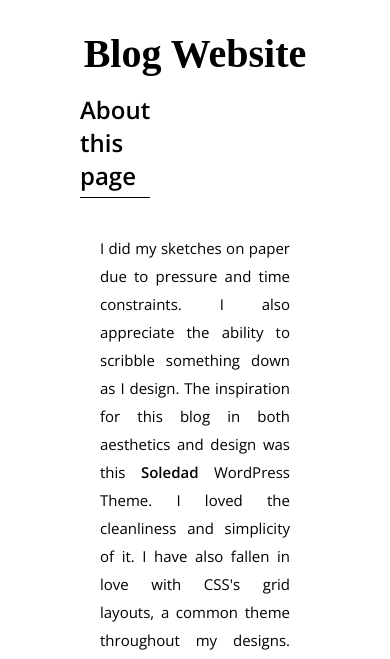
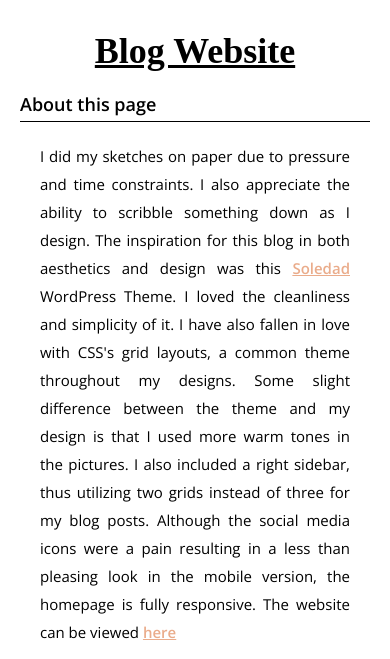
Before and after one commit to NoluHleko/WebDesign, a Flask app: page /workflow in a window 390 px wide. Shown: the top 659 px of the page. Run offline with Flask 2, Linux system fonts and the light colour scheme; some web fonts are replaced.

Commit message:
small changes on the css

```diff
--- a/portfolio/static/css/style.css
+++ b/portfolio/static/css/style.css
@@ -122,7 +122,7 @@ body{
     padding:16px 80px;
 
     display: grid;
-    grid-template-columns: repeat(var(--num-cols), 1fr);
+
 
     gap: var(--gap);
 }
@@ -230,6 +230,7 @@ body{
     }
 
 }
+/*
 @media screen  and (max-width: 320px){
     .grid-box #workflow .grid-column-1 .grid-column-2 {
         --num-cols: 1;
@@ -245,18 +246,19 @@ body{
     p{
         font-size: 12px;
         line-height: 18px;
+        padding: 8px 18px;
     }
     .content-container .card div {
         padding:0;
     }
 }
-a{
-    text-decoration: none;
-}
+*/
+
+
 p a{
     font-family: 'Open Sans', sans-serif;
     font-weight: bold;
-    color: black;
+    color: #eaac8b;
 
 }
 
@@ -266,6 +268,8 @@ p a{
     padding-bottom: 5px;
 
 }
+
+/*
 
 @media screen  and (max-width: 375px){
     .grid-box #workflow .grid-column-1 .grid-column-2 {
@@ -286,16 +290,39 @@ p a{
     .content-container .card div {
         padding:0;
     }
+    .grid-column-1{
+        grid-column: span 1;
+    }
+    .grid-column-2{
+       grid-column: span 1;
+
+    }
+
+    .grid-column-2 p{
+        padding: 0 0;
+    }
+
+    .grid-box{
+        padding: 0 0;
+        --num-cols: 1;
+        gap: 5px;
+        padding: 5px ;
 
 
-}
+
+
+    }
+
+
+
+}*/
 
 @media screen  and (max-width: 425px){
     .grid-box #workflow .grid-column-1 .grid-column-2 {
         --num-cols: 1;
     }
     .gallery-heading{
-        font-size: 20px;
+        font-size: 18px;
     }
     .img-box img{
         size: 100%;
@@ -309,6 +336,18 @@ p a{
     .content-container .card div {
         padding:0;
     }
+    .grid-box{
+        display:block;
+        padding: 20px
+    }
+
+    .profile-content h1{
+        font-size: 30px;
+    }
+
+    .grid-column-1 h2{
+        font-size: 18px;
+    }
 
 
 }
```
